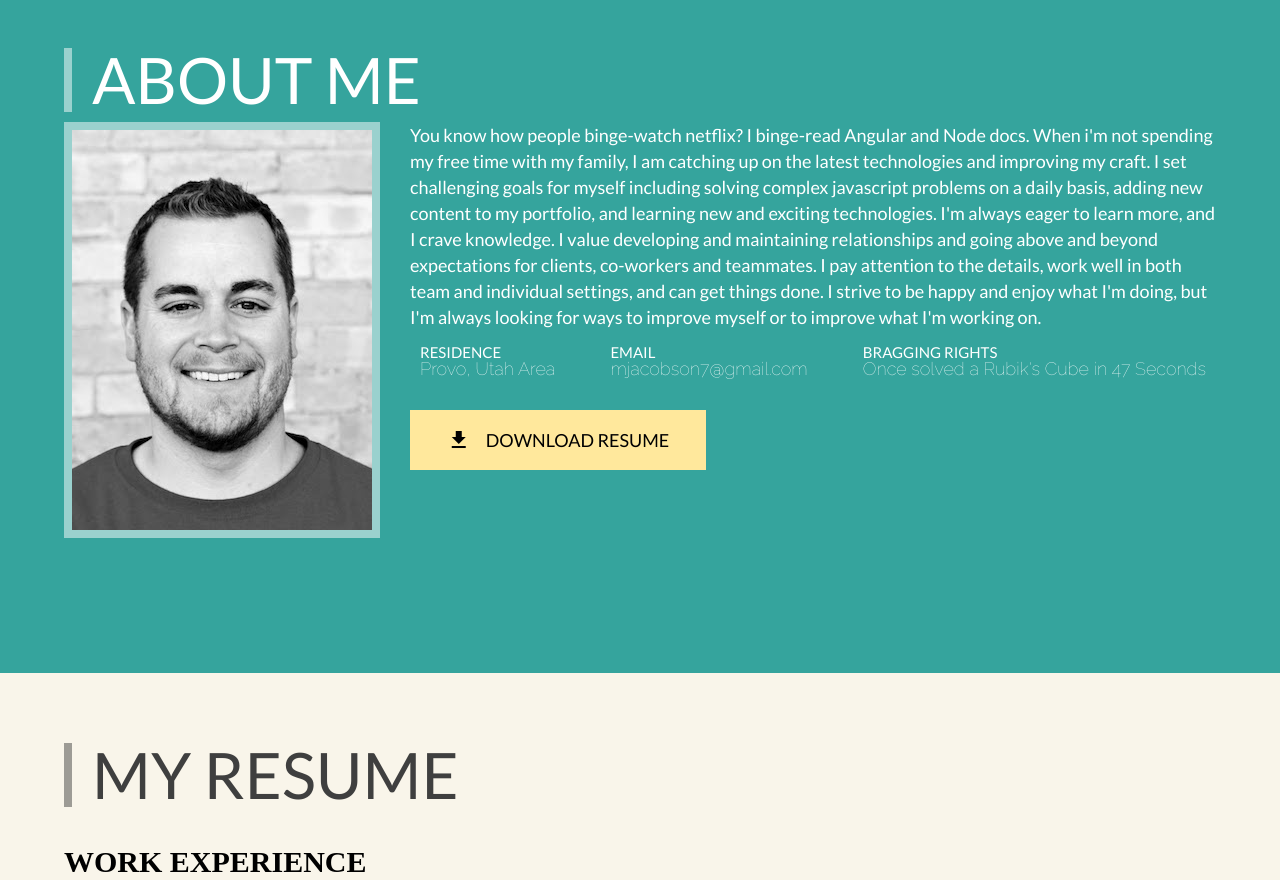
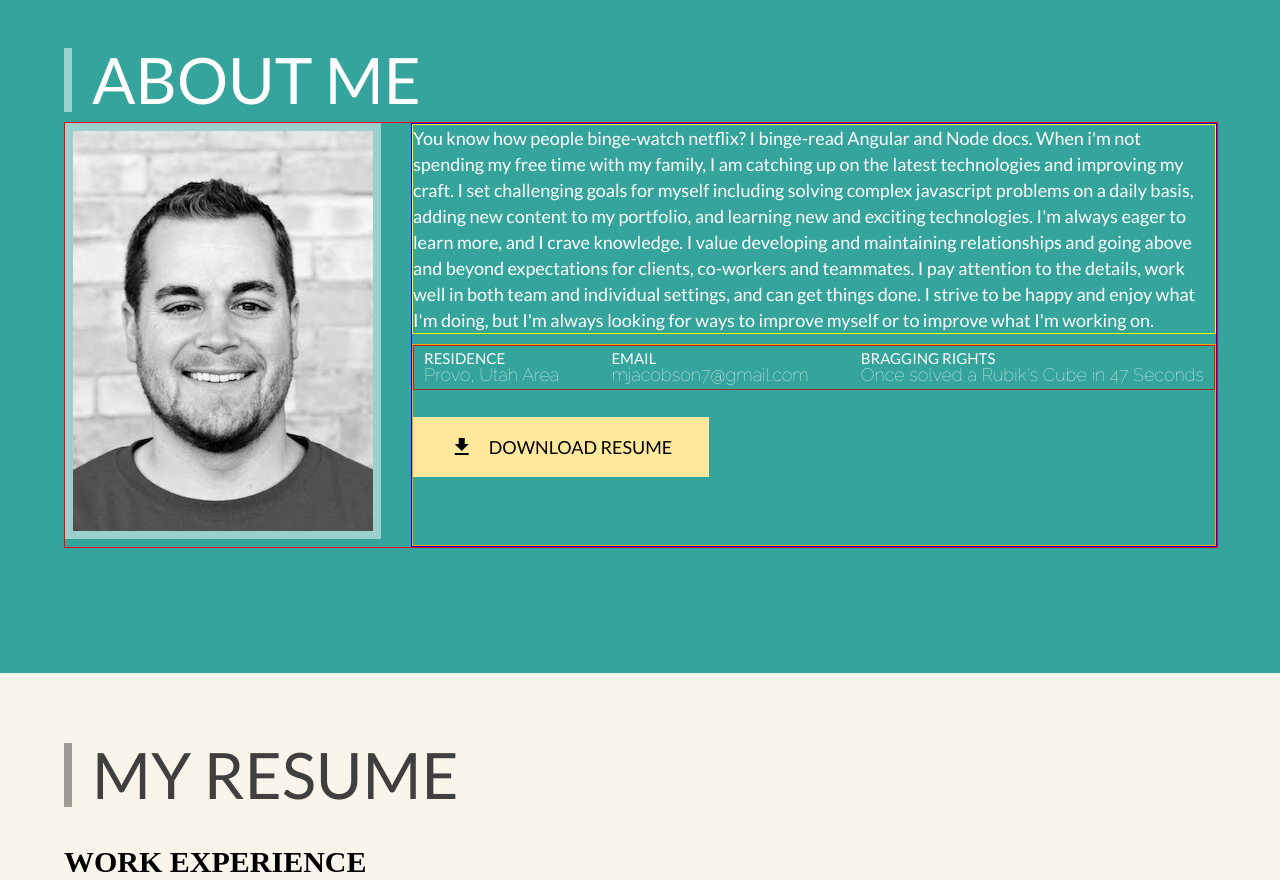
Before and after one commit to mjacobson7/PortfolioOld, a website: page public/index.html in a window 1280 px wide. Shown: the part 720-1600 px from the top of the page. Drawn offline with nearby package versions, Linux system fonts and the light colour scheme; some packages are replaced by stand-ins of ours; a script that the page names is missing.

Commit message:
added borders for testing

```diff
--- a/public/stylesheet.css
+++ b/public/stylesheet.css
@@ -367,7 +367,7 @@ html body {
 
 .aboutMeMain {
   width: 90vw;
-  height: 70vh;
+  /*height: 70vh;*/
   display: -webkit-box;
   display: -ms-flexbox;
   display: flex;
@@ -375,6 +375,7 @@ html body {
   -webkit-box-direction: normal;
       -ms-flex-direction: row;
           flex-direction: row;
+          border: 1px solid red;
 }
 
 @media (max-width: 1000px) {
@@ -404,6 +405,7 @@ html body {
   margin-left: 30px;
   color: #fff;
   visibility: hidden;
+  border: 1px solid blue;
 }
 
 @media (max-width: 1000px) {
@@ -419,6 +421,7 @@ html body {
   font-size: 20px;
   max-height: inherit;
   max-width: inherit;
+  border: 1px solid yellow;
 }
 
 @media (max-width: 1300px) {
@@ -446,6 +449,7 @@ html body {
   font-size: 15px;
   font-weight: 400;
   margin-top: 10px;
+  border: 1px solid orange;
 }
 
 @media (max-width: 1100px) {
@@ -470,6 +474,7 @@ html body {
   -webkit-box-align: start;
       -ms-flex-align: start;
           align-items: flex-start;
+          border: 1px solid brown;
 }
 
 @media (max-width: 780px) {
```
